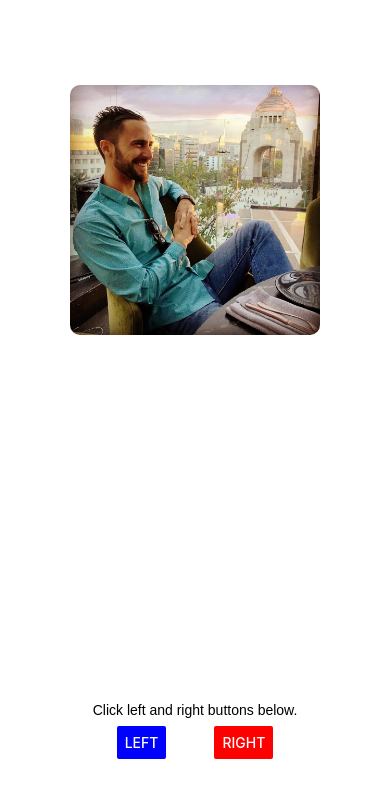
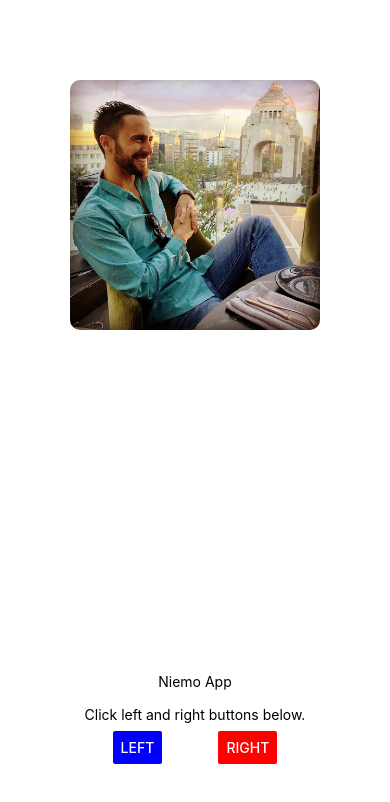
Before and after one commit to niembro64/react-native-tester, a React Native app: screen / in a window 390 px wide. Shown: the top 802 px of the page. Built offline with nearby package versions, Linux system fonts and the light colour scheme.

Commit message:
working for iphone and android

```diff
--- a/App.js
+++ b/App.js
@@ -29,6 +29,7 @@ const App = () => (
     </TouchableHighlight> */}
     <Separator />
     <View>
+      <Text style={styles.title}>Niemo App</Text>
       <Text style={styles.title}>Click left and right buttons below.</Text>
       <View style={styles.fixToText}>
         <Button
@@ -53,17 +54,14 @@ const styles = StyleSheet.create({
     flex: 1,
     backgroundColor: "#fff",
     display: "flex",
-    flexDirection: "vertical",
     justifyContent: "space-around",
     alignItems: "center",
     height: "100%",
     textAlign: "center",
-    // marginHorizontal: 16,
   },
   title: {
     textAlign: "center",
     marginVertical: 8,
-    fontFamily: "Arial",
   },
   fixToText: {
     flexDirection: "row",
```
